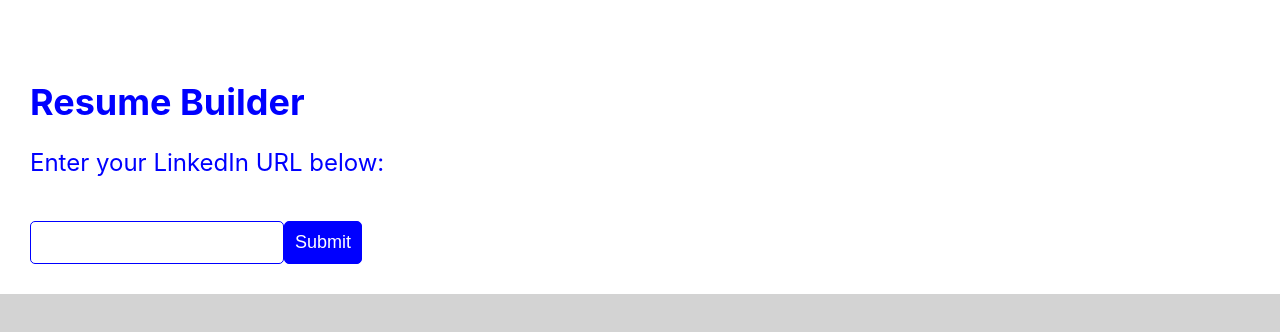
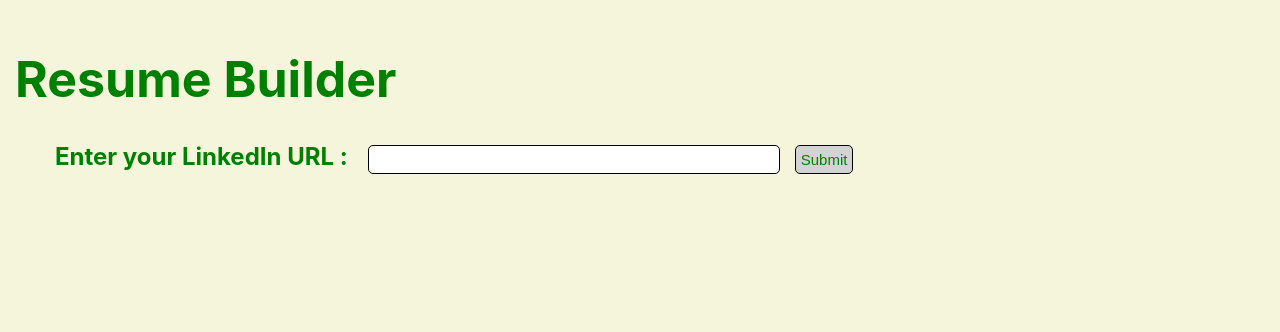
Before and after one commit to Joseph24x7/bookmygift-reactjs, a React (Create React App) app: page / in a window 1280 px wide. Shown: the top 332 px of the page. Built offline with nearby package versions, Linux system fonts and the light colour scheme.

Commit message:
Formatted the UI

```diff
--- a/src/App.css
+++ /dev/null
@@ -1,38 +0,0 @@
-.App {
-  text-align: center;
-}
-
-.App-logo {
-  height: 40vmin;
-  pointer-events: none;
-}
-
-@media (prefers-reduced-motion: no-preference) {
-  .App-logo {
-    animation: App-logo-spin infinite 20s linear;
-  }
-}
-
-.App-header {
-  background-color: #282c34;
-  min-height: 100vh;
-  display: flex;
-  flex-direction: column;
-  align-items: center;
-  justify-content: center;
-  font-size: calc(10px + 2vmin);
-  color: white;
-}
-
-.App-link {
-  color: #61dafb;
-}
-
-@keyframes App-logo-spin {
-  from {
-    transform: rotate(0deg);
-  }
-  to {
-    transform: rotate(360deg);
-  }
-}
--- a/src/App.js
+++ b/src/App.js
@@ -1,5 +1,3 @@
-import logo from './logo.svg';
-import './App.css';
 import React from 'react';
 import MyForm from './resume.builder/MyForm';
 
--- a/src/resume.builder/MyForm.css
+++ b/src/resume.builder/MyForm.css
@@ -1,63 +1,57 @@
 /* MyForm.css */
 
 body {
-    background-color:#D3D3D3;
+  background-color: beige;
 }
 
-/* Add a background color and padding to the container */
 .container {
-    background-color: white;
-    padding: 30px;
+  background-color: beige;
+  padding: 15px;
 }
 
-  /* Align the form element to the left center of the page */
-  .form {
-    display: flex;
-    justify-content: flex-start; /* Align to the left */
-    align-items: center; /* Align to the center */
-    width: 500px; /* Increase the width */
-    font-size: 20px; /* Increase the font size */
-    font-family: Verdana, Geneva, Tahoma, sans-serif; /* Use a creative font */
-  }
-
-  /* Add styles to the title and subtitle */
 .title {
-    margin-top: 50px; /* Add a top margin to the title */
-    color: blue;
-    font-size: 36px;
+  color: green;
+  font-size: 50px;
   font-weight: bold;
 }
 
-  .subtitle {
+.input-container {
   margin-top: 20px;
-    color: blue;
-    font-size: 24px;
 }
 
-  /* Add styles to the input-container */
-  .input-container {
-    display: flex; /* Use the flex layout */
-    justify-content: space-between; /* Align the elements to the right */
-    align-items: center;
-    margin-top: 20px;
+.subtitle {
+  margin-top: 10px;
+  color: green;
+  font-size: 24px;
+  font-weight: bold;
+  margin-left: 40px;
+}
+
+.textValue {
+  color: black;
+  font-size: 10px;
+  margin-left: 20px;
+  width: 400px;
 }
 
 .success-message {
   color: green;
   font-size: 24px;
   font-weight: bold;
+  margin-top: 30px;
 }
 
 /* Add styles to the input elements */
 input[type='text'],
 input[type='submit'] {
-    font-size: 18px;
-    padding: 10px;
-    border: 1px solid blue;
+  font-size: 15px;
+  padding: 5px;
+  border: 1px solid black;
   border-radius: 5px;
 }
 
 input[type='submit'] {
-    background-color: blue;
-    color: white;
+  margin-left: 15px;
+  background-color: #D3D3D3;
+  color: green;
 }
--- a/src/resume.builder/MyForm.js
+++ b/src/resume.builder/MyForm.js
@@ -8,38 +8,33 @@
   const [url, setUrl] = useState('');
   const [showSuccessMessage, setShowSuccessMessage] = useState(false);
 
-  // Declare an event handler function to update the "url" state variable when the user types in the text field
+  // Declare a function to handle the form change
   const handleChange = (event) => {
     setUrl(event.target.value);
   };
 
   // Declare a function to handle the form submission
   const handleSubmit = (event) => {
-    // Prevent the default form submission behavior
-    event.preventDefault();
-
-    // Use the "url" state variable to do something with the entered URL, such as making an API call or navigating to a new page
-
+    event.preventDefault(); // Prevent the default form submission behavior
     setShowSuccessMessage(true);
   };
 
   return (
     <div className="container">
+      <h1 className="title">Resume Builder</h1>
+      <form onSubmit={handleSubmit} className="form">
+        <div className="input-container">
+          <label>
+            <p className="subtitle">Enter your LinkedIn URL :
+              <input type="text" value={url} onChange={handleChange} className="textValue" />
+              <input type="submit" value="Submit" /></p></label>
+        </div>
+      </form>
       {showSuccessMessage && (
         <div className="success-message">
           Success! You have submitted the form.
         </div>
       )}
-      <h1 className="title">Resume Builder</h1>
-      <p className="subtitle">Enter your LinkedIn URL below:</p>
-      <form onSubmit={handleSubmit} className="form">
-        <div className="input-container">
-          <label>
-            <input type="text" value={url} onChange={handleChange} />
-          </label>
-          <input type="submit" value="Submit" />
-        </div>
-      </form>
     </div>
   );
 }
```
Also changed, not shown: src/logo.svg (deleted). Lines whose indentation alone changed are shown as unchanged.
